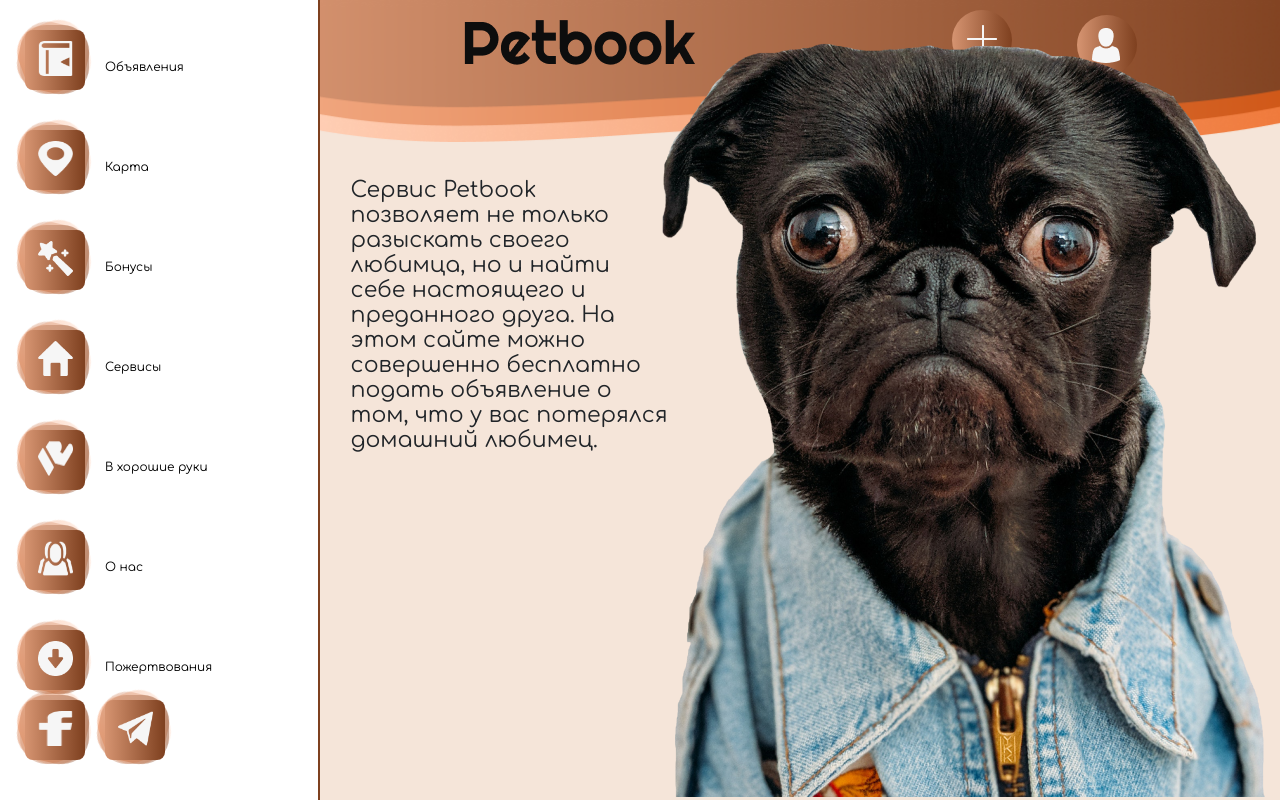
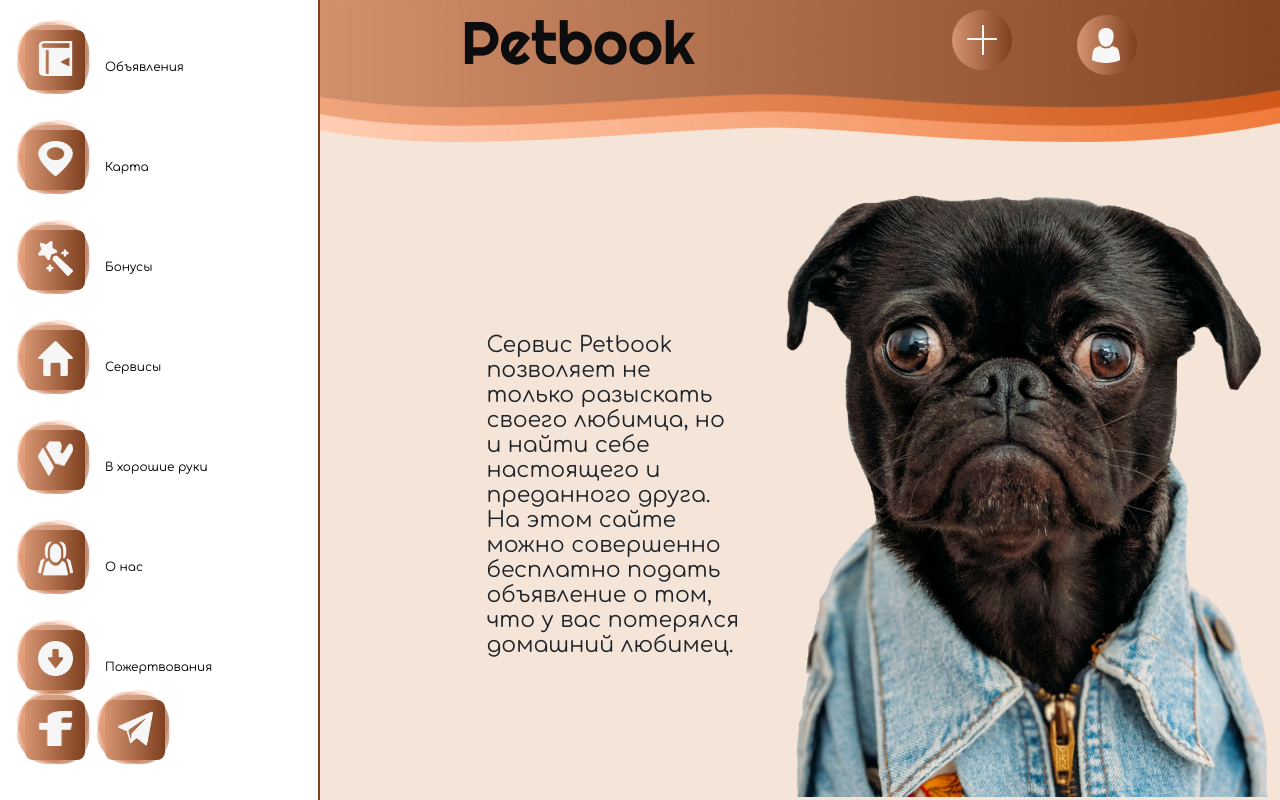
Before and after one commit to nickerm3n/Petbook, a plain HTML site: page app/index.html in a window 1280 px wide. Drawn offline with Linux system fonts and the light colour scheme.

Commit message:
another fix

```diff
--- a/app/scss/modules/_main.scss
+++ b/app/scss/modules/_main.scss
@@ -7,6 +7,7 @@
 	background: $cream;
 	position: relative;
 	overflow: hidden;
+	box-shadow: 0 0 10px 10px rgba(0,0,0,.4);
 
 	&::before {
 		content: '';
@@ -119,9 +120,6 @@
 .dog-image {
 	display: none;
 	position: relative;
-	z-index:2;
-
-
 
 	@media (min-width: 667px) and (max-width: 1742px) {
 		display: block;
@@ -132,18 +130,40 @@
 		display: none;
 	}
 
+	@media (min-width:$width-md),(min-width: 1024px) {
+		width: 70%;
+	}
+
+	@media (min-width: 1024px) {
+		width: 40%;
+	}
+
+
+
 	img {
 		width: 100%;
 		height: auto;
 	}
 
 	p {
-		@include pos($l:-45%, $t:150px);
-		width: 50%;
-		font-size: 22px;
-		line-height: 25px;
+		width: 87%;
+		@include pos($l:-80%, $t:-200px);
+		display: block;
+
+		@media (min-width: $width-md) {
+			display:none;
+		}
+
+		@media (min-width: 1024px) {
+			@include pos($l:-55%, $t:150px);
+			display: block;
+			width: 50%;
+			font-size: 22px;
+			line-height: 25px;
+		}
 	}
 }
+
 
 .navigation {
 	margin-top: 50px;
@@ -155,6 +175,7 @@
 	}
 
 	@media (min-width: 736px) {
+		justify-content:space-between;
 		.navigation-menu {
 			background: #fff;
 		}
@@ -183,8 +204,8 @@
 			background: #fff;
 			align-items: flex-start;
 			justify-content: flex-start;
-    		padding-top: 30px;
-    		flex-wrap: nowrap;
+			padding-top: 30px;
+			flex-wrap: nowrap;
 		}
 	}
 
```
Also changed, not shown: app/index.html (+1 -1 lines), app/css/global.min.css.
